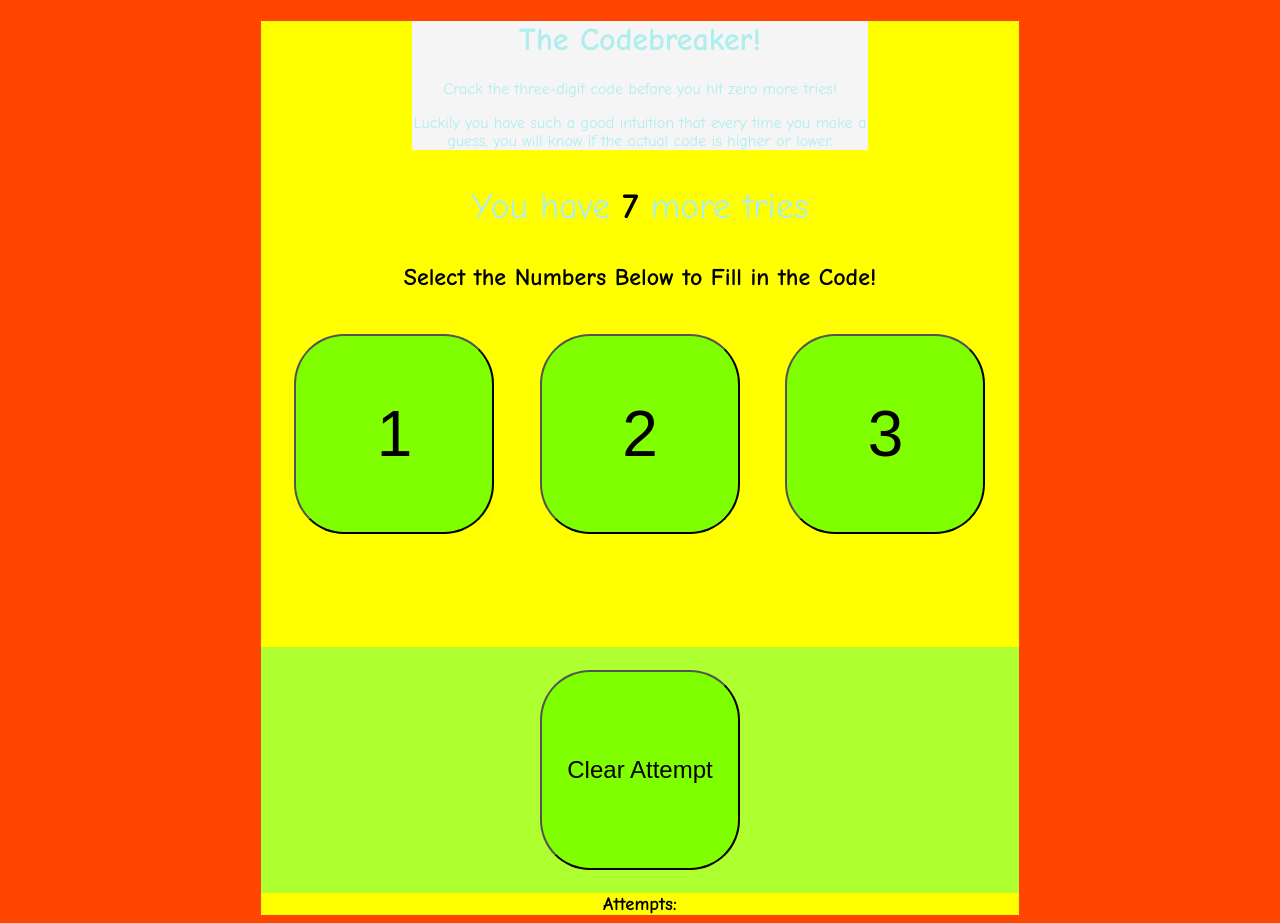
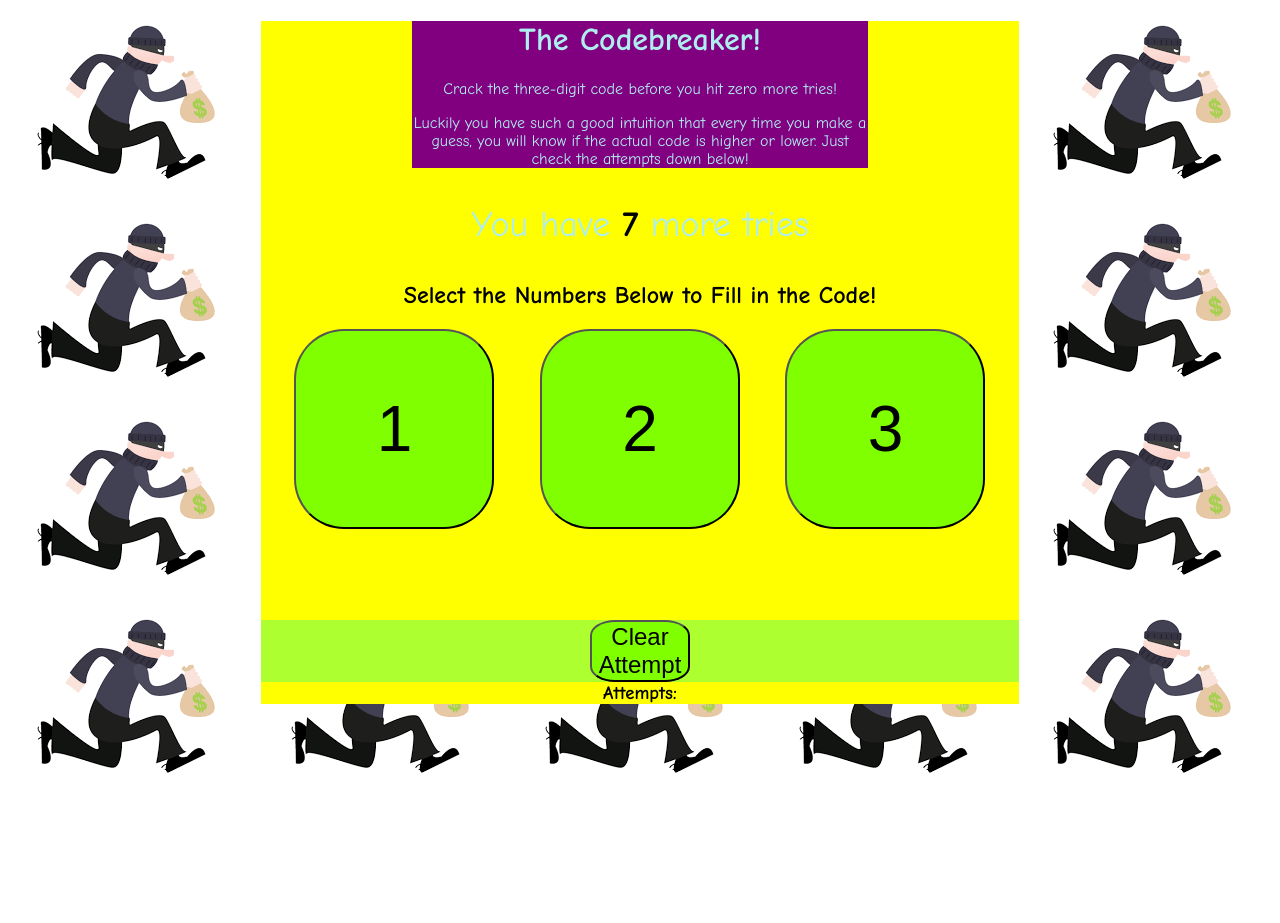
Before and after one commit to afaynin/Javascript-Codebreaker, a plain HTML site: page index.html in a window 1280 px wide. After the commit the page ends 800 px from the top, so only its background shows below. Drawn offline with Linux system fonts and the light colour scheme.

Commit message:
Features Functioning

```diff
--- a/Codebreaker.js
+++ b/Codebreaker.js
@@ -40,6 +40,8 @@ function combination(){
      if(comboString.length >= 5){
         if(secretCombo === comboString){
             console.log("You win");
+            alert("YOU WIN! You spend the rest of your life with your riches. Except for the fact that you are stuck in an infinite time loop, doomed to repeat this trial forver, so the program will now automatically restart. Anyway please give me a hundred, please. I need this for my grade. I'll do anything. Please.");
+            document.location.reload();
         }
         if(convert(secretCombo)>convert(comboString)){
             hint = "Less than combo     ";
@@ -53,6 +55,8 @@ function combination(){
         clock.textContent -= 1;
         if(clock.textContent === "0"){
             console.log("You lose");
+            alert("GAME OVER! You spend the rest of your life in prison. The program will now automatically restart so you don't have to deal with the magnitude of your failure, but between you and me... I know what you did. Oh yeah, the combo was " + secretCombo + ".");
+            document.location.reload();
         }
 
         combo.textContent = "";
--- a/index.html
+++ b/index.html
@@ -15,7 +15,7 @@
     <main>
     <h1>The Codebreaker!</h1>
     <p>Crack the three-digit code before you hit zero more tries!</p>
-    <p>Luckily you have such a good intuition that every time you make a guess, you will know if the actual code is higher or lower. </p>
+    <p>Luckily you have such a good intuition that every time you make a guess, you will know if the actual code is higher or lower. Just check the attempts down below! </p>
     </main>
     <section>
     <div id="clock"><p>You have <strong id="left">7</strong> more tries</p></div>
--- a/styles.css
+++ b/styles.css
@@ -1,5 +1,5 @@
 body{
-    background-color: orangered;
+    background-image: url(robber.png);
     font-family: "Comic Sans MS", "Comic Sans", cursive;
 }
 #Codebreaking{
@@ -12,11 +12,7 @@ body{
 
     background-color: greenyellow;
 }
-#clear{
-    max-width: 100px;
-    max-height: 50px;
-    font-size: 24px;
-}
+
 #combination{
 
     text-align: center;
@@ -55,7 +51,10 @@ button{
     box-shadow: 10%, 10%;
     min-width: 200px;
     min-height: 200px;
-    margin: 3%;
+    margin-left: 3%;
+    margin-right: 3%;
+    margin-top: 0;
+    margin-bottom: 0;
     font-size: 64px;
 
 
@@ -69,7 +68,7 @@ button{
     font-size: 36px;
 }
 main{
-    background-color: whitesmoke;
+    background-color: purple;
     width: 60%;
     margin: auto;
 }
@@ -79,3 +78,10 @@ h2{
 strong{
     color: black;
 }
+#clear{
+     min-width: 20px;
+    min-height: 20px;
+    max-width: 100px;
+    max-height: 100px;
+    font-size: 24px;
+}
```
Also changed, not shown: robber.png (added).
